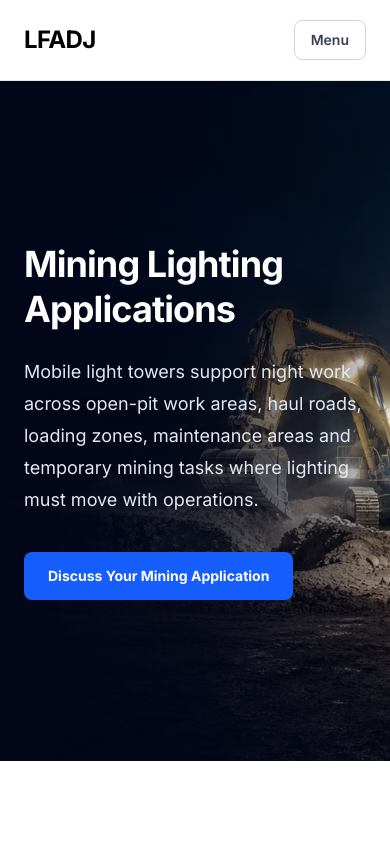
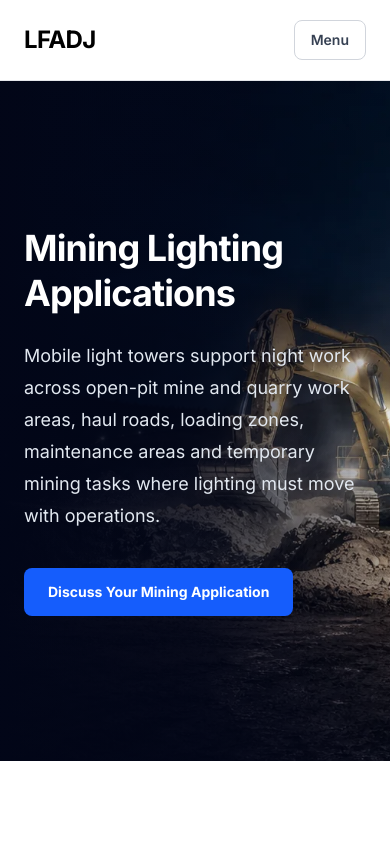
Before and after one commit to shuangshuangzhou07-boop/lfadj-website, a Next.js app: page /en/applications/mining-lighting in a window 390 px wide. Shown: the top 844 px of the page. Built offline with nearby package versions, Linux system fonts and the light colour scheme.

Commit message:
Finalize bilingual mining lighting application

```diff
--- a/app/applications/mining-lighting/page.tsx
+++ b/app/applications/mining-lighting/page.tsx
@@ -16,14 +16,13 @@ const copy = {
   en: {
     title: "Mining Lighting Applications",
     subtitle:
-      "Mobile light towers support night work across open-pit work areas, haul roads, loading zones, maintenance areas and temporary mining tasks where lighting must move with operations.",
+      "Mobile light towers support night work across open-pit mine and quarry work areas, haul roads, loading zones, maintenance areas and temporary mining tasks where lighting must move with operations.",
     heroCta: "Discuss Your Mining Application",
-    bottomCtaTitle: "Share Your Mining Lighting Requirements",
+    bottomCtaTitle: "Discuss Your Mining Lighting Requirements",
     bottomCtaDescription:
-      "Share the work areas, night operating hours, deployment conditions, energy supply and expected quantity for your mining project. LFADJ can use this background to discuss relevant equipment directions for further comparison.",
-    bottomCtaLabel: "Submit Your Mining Application",
-    imageAlt:
-      "Mobile light tower illuminating excavators and haul equipment at an open-pit mine at night",
+      "Share the work areas, operating schedule, site conditions, energy access, expected quantity and deployment requirements so available lighting directions can be reviewed against the project.",
+    bottomCtaLabel: "Submit Your Project Requirements",
+    imageAlt: "Mobile light tower supporting an open-pit mining work area",
     applicationsTitle: "Mining Work Areas and Operating Tasks",
     applications: [
       {
@@ -47,20 +46,20 @@ const copy = {
           "Inspection and maintenance of haul trucks, excavators and site equipment may take place away from established lighting. A mobile source can be deployed near the current maintenance position.",
       },
       {
-        title: "Crushing and Processing Areas",
+        title: "Crushing and Screening Areas",
         description:
-          "Equipment around crushers, conveyors and processing areas may require temporary visibility for inspection, material handling or short maintenance tasks without assuming any special hazardous-area certification.",
+          "Equipment around crushers, screens and conveyors may require temporary visibility for inspection, material handling or short maintenance tasks without assuming any special hazardous-area certification.",
       },
       {
-        title: "Exploration and Temporary Work Zones",
+        title: "Stockpiles and Temporary Work Zones",
         description:
-          "Exploration points and temporary mining work zones can change location or have limited fixed power. Mobile lighting can follow the task while the work area, access route and operating schedule develop.",
+          "Stockpiles, material areas and temporary mining work zones can change boundaries or have limited fixed power. Mobile lighting can follow the task while the work area, access route and operating schedule develop.",
       },
     ],
     requirementsTitle: "Mining-Site Lighting Challenges",
     requirements: [
       {
-        title: "Large and Changing Work Areas",
+        title: "Changing Work Faces",
         description:
           "Benches, loading points, roads and equipment areas can cover large distances and shift as extraction or site work progresses. Lighting placement therefore needs to follow the current work face and access pattern.",
       },
@@ -70,7 +69,7 @@ const copy = {
           "Dust from excavation, traffic and material handling can reduce visibility and change how light is perceived across the work area. Placement and aiming need to reflect the actual site conditions rather than relying on output alone.",
       },
       {
-        title: "Long Nighttime Operating Hours",
+        title: "Long or Variable Operating Schedules",
         description:
           "Night shifts, maintenance windows and extended operating periods create lighting needs that vary by task and schedule. The operating period is one of the conditions to carry into a later solution or configuration review.",
       },
@@ -85,59 +84,81 @@ const copy = {
           "Haul trucks, loaders and other equipment move through shared areas, so lighting needs to consider travel paths, changing sight lines and glare toward operators without claiming to remove operational risk.",
       },
       {
-        title: "Remote Locations and Energy Supply",
+        title: "Remote Power and Refueling Conditions",
         description:
           "Remote locations may have limited grid access, fuel logistics or suitable charging conditions. These factors influence the role a lighting system can perform and belong in a project-specific selection discussion.",
       },
     ],
-    productsTitle: "Equipment Roles in Mining Operations",
+    equipmentRolesTitle: "How Mobile Light Towers Support Mining Operations",
+    equipmentRolesIntro:
+      "Mining work areas do not all require the same lighting role. Work-face changes, energy access, relocation frequency and operating schedules shape the direction that should be reviewed for each task.",
+    equipmentRoles: [
+      {
+        title: "Relocatable Lighting for Changing Work Areas",
+        description:
+          "Open-pit work faces, loading areas, temporary ramps and stockpiles can change with the operating plan. Mobile lighting can be repositioned around the current task after checking ground conditions, support space, access routes and aiming direction.",
+      },
+      {
+        title: "Temporary Lighting for Maintenance and Support Tasks",
+        description:
+          "Mobile equipment maintenance, inspections and temporary repairs may take place outside established lighting. The tower position needs to reflect parked vehicles, personnel work points and equipment obstructions without replacing site-specific work procedures.",
+      },
+      {
+        title: "Independent Lighting for Remote Work Zones",
+        description:
+          "Some mine work areas are distant from fixed power or have changing supply conditions. Diesel and solar mobile towers are directions for further comparison, based on operating periods, sunlight, fuel access, maintenance arrangements and load requirements.",
+      },
+    ],
+    productsTitle: "Equipment Directions to Evaluate",
     suitableLabel: "Typical mining role:",
     products: [
       {
         slug: "lf955",
         title: "LF955 Diesel Mobile Light Tower",
         applications: [
-          "A diesel-powered reference role for extended night work where independent generation support is part of the operating plan.",
-          "May suit open-pit work faces, haul routes, loading areas or maintenance tasks when fuel logistics and deployment conditions support that role.",
-          "The product page provides model facts; project conditions still determine whether this role fits the task.",
+          "Consider LF955 where mining work areas require a diesel-powered mobile lighting direction and the project can confirm operating schedules, fuel access, maintenance planning and repeated relocation.",
+          "Open-pit work faces, haul routes, loading areas or maintenance tasks may be reviewed when those site conditions support a diesel role.",
+          "Operating hours, energy, ground conditions, environment and lighting requirements still need project confirmation.",
         ],
       },
       {
         slug: "lf971",
         title: "LF971 Solar Mobile Light Tower",
         applications: [
-          "A solar-and-battery reference role for temporary or changing mining tasks where usable sunlight and the deployment period support stored-energy operation.",
-          "May suit exploration points, temporary work zones or locations where routine fuel supply is limited and the operating schedule can align with charging conditions.",
-          "The product page provides model facts; solar conditions, load, operating hours and site access still require project review.",
+          "Consider LF971 for remote or temporary mining work zones where solar availability, lighting load, operating schedule, battery capacity and seasonal conditions can be assessed before configuration.",
+          "Locations with limited routine fuel supply may be reviewed when deployment and charging conditions align with the operating plan.",
+          "Sunlight, load, operating hours and site access still require project confirmation; it is not a default direction for every mine.",
         ],
       },
     ],
     relatedInformationTitle: "Related Information",
-    relatedProductsTitle: "Related Products",
+    relatedProductsTitle: "Related Product",
+    relatedProduct: { slug: "lf955", label: "LF955 Diesel Mobile Light Tower" },
     relatedSolutionsTitle: "Related Solutions",
-    relatedSolutionLabel: "How to Choose the Right Light Tower",
+    relatedSolutionDescription:
+      "Review temporary lighting planning for changing work areas and remote site conditions.",
+    relatedSolutionLabel: "Temporary Site Lighting",
     relatedResourceTitle: "Mining Lighting Knowledge",
     relatedResourceDescription:
       "Review how lumens, working-plane illuminance and beam angle affect lighting across changing mine work areas.",
     relatedResourceLabel: "How to Choose Lumens and Beam Angle",
-    relatedApplicationsTitle: "Related Applications",
-    relatedApplications: [
-      { slug: "construction-lighting", label: "Construction Lighting" },
-      { slug: "rental-lighting", label: "Rental Lighting" },
-      { slug: "emergency-lighting", label: "Emergency Lighting" },
-      { slug: "oil-gas-lighting", label: "Oil & Gas Lighting Applications" },
-    ],
+    relatedApplicationsTitle: "Related Application",
+    relatedApplication: { slug: "construction-lighting", label: "Construction Lighting" },
+    selectionTitle: "Need to Compare Diesel and Solar Options?",
+    selectionDescription:
+      "Use the light tower selection guide to compare operating schedules, fuel access, solar conditions, maintenance planning, mobility and project-specific configuration factors.",
+    selectionLinkLabel: "View the Light Tower Selection Guide",
   },
   zh: {
     title: "矿山照明应用",
     subtitle:
-      "移动照明灯塔可用于露天矿作业面、矿区运输道路、装卸区、设备检修区和临时矿山任务，并随作业位置和运行安排变化进行部署。",
+      "移动照明灯塔可用于露天矿山和采石场的作业面、矿区运输道路、装卸区、设备检修区及临时矿山任务，并随作业位置和运行安排变化进行部署。",
     heroCta: "沟通矿山照明需求",
-    bottomCtaTitle: "提交您的矿山照明需求",
+    bottomCtaTitle: "沟通您的矿山照明需求",
     bottomCtaDescription:
-      "请提供作业区域、夜间运行时间、部署条件、供能方式和预计数量等矿山项目背景。LFADJ 可据此沟通适合进一步比较的设备方向。",
-    bottomCtaLabel: "提交矿山应用需求",
-    imageAlt: "移动照明灯塔在夜间露天矿区为挖掘设备和运输作业提供照明",
+      "请提供作业区域、运行时段、现场条件、能源补给、预计数量及部署要求，以便结合项目进一步评估可选照明方向。",
+    bottomCtaLabel: "提交项目需求",
+    imageAlt: "用于露天矿山作业区域的移动照明灯塔",
     applicationsTitle: "矿山作业区域与运行任务",
     applications: [
       {
@@ -157,18 +178,18 @@ const copy = {
         description: "矿用车辆、挖掘设备和现场机械的检查维护可能发生在既有照明范围之外。移动光源可部署到当前检修位置附近。",
       },
       {
-        title: "破碎与处理区域",
-        description: "破碎机、输送设备和处理区域周边可能需要临时照明，用于检查、物料处理或短期检修；本页不对特殊危险区域认证作出假设。",
+        title: "破碎与筛分区域",
+        description: "破碎机、筛分设备和输送设备周边可能需要临时照明，用于检查、物料处理或短期检修；本页不对特殊危险区域认证作出假设。",
       },
       {
-        title: "勘探与临时作业区",
-        description: "勘探点和临时矿山作业区可能快速变化，或缺少固定供电。移动照明可以跟随任务，并适应作业区、通行路线和运行安排的变化。",
+        title: "堆场与临时作业区",
+        description: "矿石堆场、材料区和临时矿山作业区的边界可能变化，或缺少固定供电。移动照明可以跟随任务，并适应作业区、通行路线和运行安排的变化。",
       },
     ],
     requirementsTitle: "矿山现场的照明运行挑战",
     requirements: [
       {
-        title: "大范围且持续变化的作业面",
+        title: "变化中的作业面",
         description: "作业台阶、装卸点、道路和设备区域可能覆盖较大范围，并随采掘或现场任务推进而变化。因此照明位置需要配合作业面和通行模式调整。",
       },
       {
@@ -176,7 +197,7 @@ const copy = {
         description: "采掘、车辆通行和物料处理产生的粉尘可能降低能见度，并改变作业区域对光线的感受。照明位置和方向需要结合现场条件判断，而不能只看输出量。",
       },
       {
-        title: "长时间夜间运行",
+        title: "较长或变化的运行时段",
         description: "夜班、维护窗口和较长运行时段会形成不同的照明需求，具体运行时间应作为后续方案或配置判断的一部分。",
       },
       {
@@ -188,47 +209,69 @@ const copy = {
         description: "运输车辆、装载设备和其他机械会在共同区域移动，照明需要考虑行进路线、变化中的视线和面向操作人员的眩光，不能宣称消除运行风险。",
       },
       {
-        title: "偏远区域与能源补给",
+        title: "偏远区域的供电与燃油条件",
         description: "偏远区域可能面临外部电力有限、燃油运输或充电条件受限等情况。这些因素会影响照明设备承担的应用角色，并应进入项目选型讨论。",
       },
     ],
-    productsTitle: "矿山作业中的设备应用角色",
+    equipmentRolesTitle: "移动照明灯塔在矿山作业中的应用角色",
+    equipmentRolesIntro:
+      "不同矿山区域不一定需要相同的照明角色。作业面变化、能源补给、转场频率和运行安排会影响每项任务需要进一步评估的方向。",
+    equipmentRoles: [
+      {
+        title: "适应作业区域变化的可移动照明",
+        description:
+          "露天矿作业面、装卸区域、临时坡道和堆场可能随运行安排变化。移动照明可围绕当前任务重新部署，但仍需确认地面条件、支撑空间、设备通行路线和照射方向。",
+      },
+      {
+        title: "用于维护与辅助作业的临时照明",
+        description:
+          "移动设备维护、现场检查和临时维修可能发生在既有照明范围之外。灯塔位置需要结合车辆停放、人员作业点和设备遮挡调整，不能替代现场作业程序。",
+      },
+      {
+        title: "偏远作业区域的独立照明",
+        description:
+          "部分矿山作业区距离固定电源较远，或供电条件会随区域变化。柴油和太阳能移动灯塔可作为进一步比较的方向，需结合运行时段、日照、燃油补给、维护安排和负载判断。",
+      },
+    ],
+    productsTitle: "可进一步评估的设备方向",
     suitableLabel: "典型矿山角色：",
     products: [
       {
         slug: "lf955",
         title: "LF955 柴油移动照明灯塔",
         applications: [
-          "作为柴油动力参考角色，用于持续夜间作业，且独立发电支持属于运行安排的一部分。",
-          "当燃油补给和部署条件能够支持该角色时，可用于露天作业面、运输路线、装卸区或设备检修任务。",
-          "产品详情页负责说明型号事实，具体项目仍需判断这一角色是否符合任务条件。",
+          "当矿山作业区域需要柴油动力移动照明，并且能够确认运行时段、燃油补给、维护安排及重复转场条件时，可进一步评估 LF955。",
+          "可结合露天作业面、运输路线、装卸区或设备检修任务继续了解，但这些现场条件仍需项目确认。",
+          "运行时间、能源、地面、环境和照明要求需要进一步核实。",
         ],
       },
       {
         slug: "lf971",
         title: "LF971 太阳能移动照明灯塔",
         applications: [
-          "作为太阳能与电池供电的参考角色，用于日照条件和部署周期能够支持储能运行的临时或变化中的矿山任务。",
-          "可用于勘探点、临时作业区，或日常燃油补给受限且运行安排能够配合充电条件的地点。",
-          "产品详情页负责说明型号事实，日照、负载、运行时间和现场通行条件仍需结合项目确认。",
+          "对于偏远或阶段性矿山作业区域，如果能够在配置前评估日照、照明负载、运行时段、储能容量及季节条件，可进一步评估 LF971。",
+          "日常燃油补给受限的地点也可继续了解，但部署和充电条件必须与运行安排相匹配。",
+          "日照、负载、运行时间和现场通行条件仍需项目确认；不应默认适用于所有矿区。",
         ],
       },
     ],
     relatedInformationTitle: "相关信息",
     relatedProductsTitle: "相关产品",
+    relatedProduct: { slug: "lf955", label: "LF955 柴油移动照明灯塔" },
     relatedSolutionsTitle: "相关解决方案",
-    relatedSolutionLabel: "如何选择合适的移动照明灯塔",
+    relatedSolutionDescription:
+      "了解如何根据不断变化的作业区域和偏远现场条件规划临时照明。",
+    relatedSolutionLabel: "临时工地照明",
     relatedResourceTitle: "矿山照明知识",
     relatedResourceDescription:
       "进一步了解流明、工作面照度和投射角度如何影响不断变化的矿山作业区域照明。",
     relatedResourceLabel: "移动照明灯塔的流明与投射角度怎么选",
     relatedApplicationsTitle: "相关应用",
-    relatedApplications: [
-      { slug: "construction-lighting", label: "工程施工照明" },
-      { slug: "rental-lighting", label: "租赁照明" },
-      { slug: "emergency-lighting", label: "应急照明" },
-      { slug: "oil-gas-lighting", label: "油气行业照明应用" },
-    ],
+    relatedApplication: { slug: "construction-lighting", label: "建筑施工照明" },
+    selectionTitle: "需要比较柴油与太阳能方案？",
+    selectionDescription:
+      "可通过移动照明灯塔选型指南，对比运行时段、燃油补给、日照条件、维护安排、移动需求及项目配置因素。",
+    selectionLinkLabel: "查看移动照明灯塔选型指南",
   },
 } as const;
 
@@ -331,6 +374,41 @@ export default function MiningLightingPage() {
       <section className="bg-white px-6 py-20 text-slate-950 sm:px-8 sm:py-24 lg:px-10">
         <div className="mx-auto max-w-[1280px]">
           <h2 className="max-w-3xl text-3xl font-bold tracking-tight sm:text-4xl">
+            {content.equipmentRolesTitle}
+          </h2>
+          <p className="mt-5 max-w-3xl text-base leading-7 text-slate-600">
+            {content.equipmentRolesIntro}
+          </p>
+
+          <div className="mt-12 grid border-y border-slate-200 md:grid-cols-3">
+            {content.equipmentRoles.map((role, index) => (
+              <article
+                key={role.title}
+                className={[
+                  "border-b border-slate-200 py-8 md:border-b-0 md:px-8",
+                  index < content.equipmentRoles.length - 1 ? "md:border-r" : "",
+                  index === 0 ? "md:pl-0" : "",
+                  index === content.equipmentRoles.length - 1 ? "md:pr-0" : "",
+                ].join(" ")}
+              >
+                <p className="text-sm font-bold tabular-nums text-blue-700">
+                  {String(index + 1).padStart(2, "0")}
+                </p>
+                <h3 className="mt-4 text-xl font-bold tracking-tight sm:text-2xl">
+                  {role.title}
+                </h3>
+                <p className="mt-3 text-base leading-7 text-slate-600">
+                  {role.description}
+                </p>
+              </article>
+            ))}
+          </div>
+        </div>
+      </section>
+
+      <section className="bg-white px-6 py-20 text-slate-950 sm:px-8 sm:py-24 lg:px-10">
+        <div className="mx-auto max-w-[1280px]">
+          <h2 className="max-w-3xl text-3xl font-bold tracking-tight sm:text-4xl">
             {content.productsTitle}
           </h2>
 
@@ -372,44 +450,52 @@ export default function MiningLightingPage() {
             ))}
           </div>
 
+          <div className="mt-14 border-y border-slate-200 py-8">
+            <h3 className="text-2xl font-bold tracking-tight sm:text-3xl">
+              {content.selectionTitle}
+            </h3>
+            <p className="mt-3 max-w-3xl text-base leading-7 text-slate-600">
+              {content.selectionDescription}
+            </p>
+            <Link
+              href={`/${locale}/solutions/how-to-choose-the-right-light-tower`}
+              className="mt-5 inline-flex text-sm font-semibold leading-6 text-blue-700 underline decoration-blue-300 underline-offset-4 transition-colors hover:text-blue-800"
+            >
+              {content.selectionLinkLabel}
+            </Link>
+          </div>
+
           <div className="mt-16">
-            <h3 className="text-2xl font-bold tracking-tight sm:text-3xl">
+            <h2 className="text-2xl font-bold tracking-tight sm:text-3xl">
               {content.relatedInformationTitle}
-            </h3>
+            </h2>
 
             <div className="mt-8 grid border-y border-slate-200 lg:grid-cols-4">
               <div className="border-b border-slate-200 py-7 lg:border-b-0 lg:border-r lg:pr-8">
                 <h4 className="text-base font-bold text-slate-950">
                   {content.relatedProductsTitle}
                 </h4>
-                <ul className="mt-5 space-y-3">
-                  {content.products.map((product) => (
-                    <li key={product.slug}>
                 <Link
-                        href={`/${locale}/products/${product.slug}`}
-                        className="text-sm font-semibold leading-6 text-slate-700 underline decoration-slate-300 underline-offset-4 transition-colors hover:text-blue-700"
+                  href={`/${locale}/products/${content.relatedProduct.slug}`}
+                  className="mt-5 inline-flex text-sm font-semibold leading-6 text-slate-700 underline decoration-slate-300 underline-offset-4 transition-colors hover:text-blue-700"
                 >
-                        {product.title}
+                  {content.relatedProduct.label}
                 </Link>
-                    </li>
-                  ))}
-                </ul>
               </div>
 
               <div className="border-b border-slate-200 py-7 lg:border-b-0 lg:border-r lg:px-8">
                 <h4 className="text-base font-bold text-slate-950">
                   {content.relatedSolutionsTitle}
                 </h4>
-                <ul className="mt-5">
-                  <li>
+                <p className="mt-4 text-sm leading-6 text-slate-600">
+                  {content.relatedSolutionDescription}
+                </p>
                 <Link
-                      href={`/${locale}/solutions/how-to-choose-the-right-light-tower`}
-                      className="text-sm font-semibold leading-6 text-slate-700 underline decoration-slate-300 underline-offset-4 transition-colors hover:text-blue-700"
+                  href={`/${locale}/solutions/temporary-site-lighting`}
+                  className="mt-5 inline-flex text-sm font-semibold leading-6 text-slate-700 underline decoration-slate-300 underline-offset-4 transition-colors hover:text-blue-700"
                 >
                   {content.relatedSolutionLabel}
                 </Link>
-                  </li>
-                </ul>
               </div>
 
               <div className="border-b border-slate-200 py-7 lg:border-b-0 lg:border-r lg:px-8">
@@ -431,27 +517,21 @@ export default function MiningLightingPage() {
                 <h4 className="text-base font-bold text-slate-950">
                   {content.relatedApplicationsTitle}
                 </h4>
-                <ul className="mt-5 space-y-3">
-                  {content.relatedApplications.map((application) => (
-                    <li key={application.slug}>
                 <Link
-                        href={`/${locale}/applications/${application.slug}`}
-                        className="text-sm font-semibold leading-6 text-slate-700 underline decoration-slate-300 underline-offset-4 transition-colors hover:text-blue-700"
+                  href={`/${locale}/applications/${content.relatedApplication.slug}`}
+                  className="mt-5 inline-flex text-sm font-semibold leading-6 text-slate-700 underline decoration-slate-300 underline-offset-4 transition-colors hover:text-blue-700"
                 >
-                        {application.label}
+                  {content.relatedApplication.label}
                 </Link>
-                    </li>
-                  ))}
-                </ul>
               </div>
             </div>
           </div>
 
           <div className="mt-12 flex flex-col items-start justify-between gap-6 bg-slate-950 px-6 py-8 sm:px-8 lg:flex-row lg:items-center">
             <div className="max-w-2xl">
-              <h3 className="text-xl font-bold leading-8 text-white sm:text-2xl">
+              <h2 className="text-xl font-bold leading-8 text-white sm:text-2xl">
                 {content.bottomCtaTitle}
-              </h3>
+              </h2>
               <p className="mt-3 text-base leading-7 text-slate-300">
                 {content.bottomCtaDescription}
               </p>
```
Also changed, not shown: app/[lang]/applications/mining-lighting/page.tsx (+6 -6 lines). Lines whose indentation alone changed are shown as unchanged.
